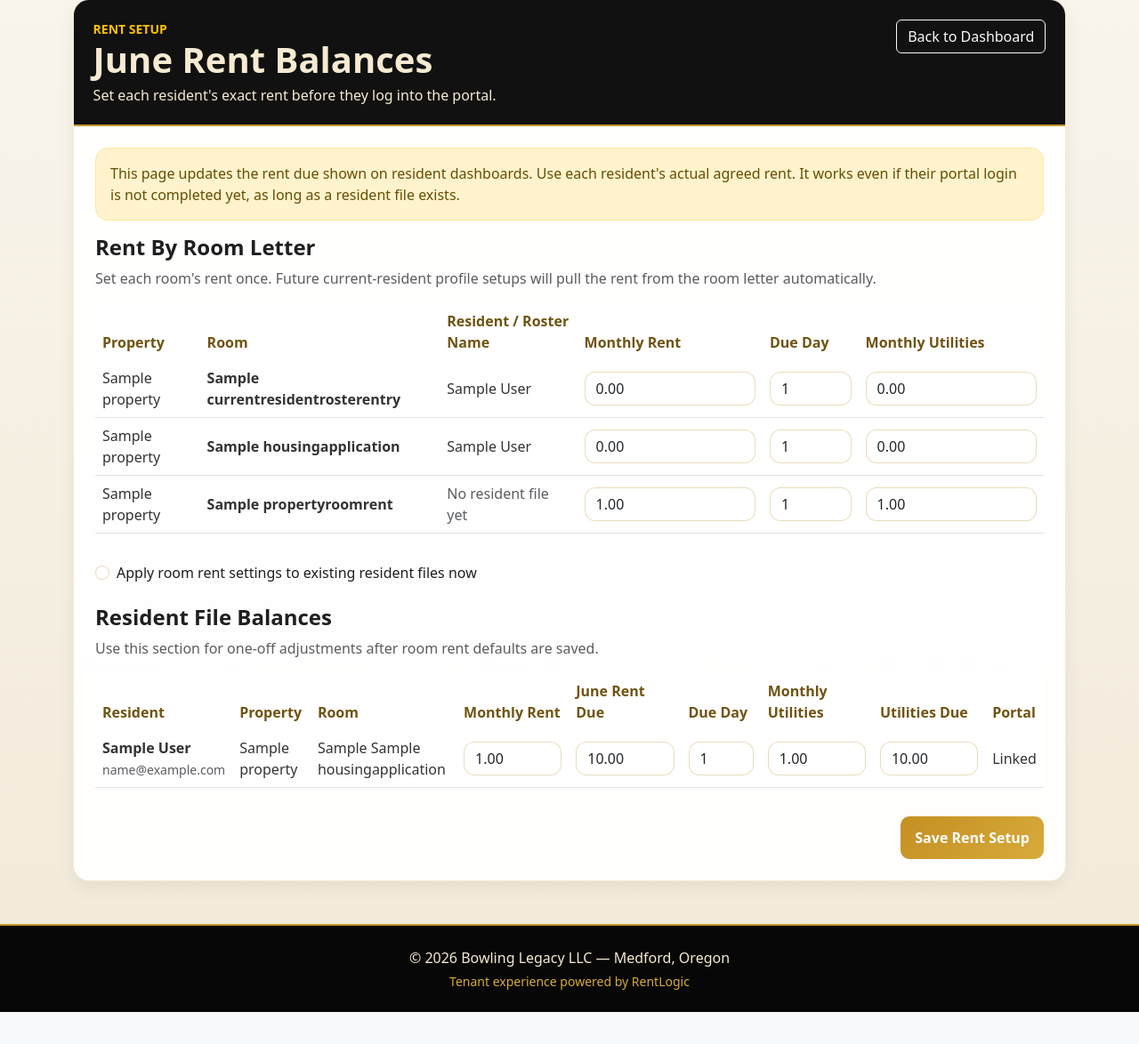
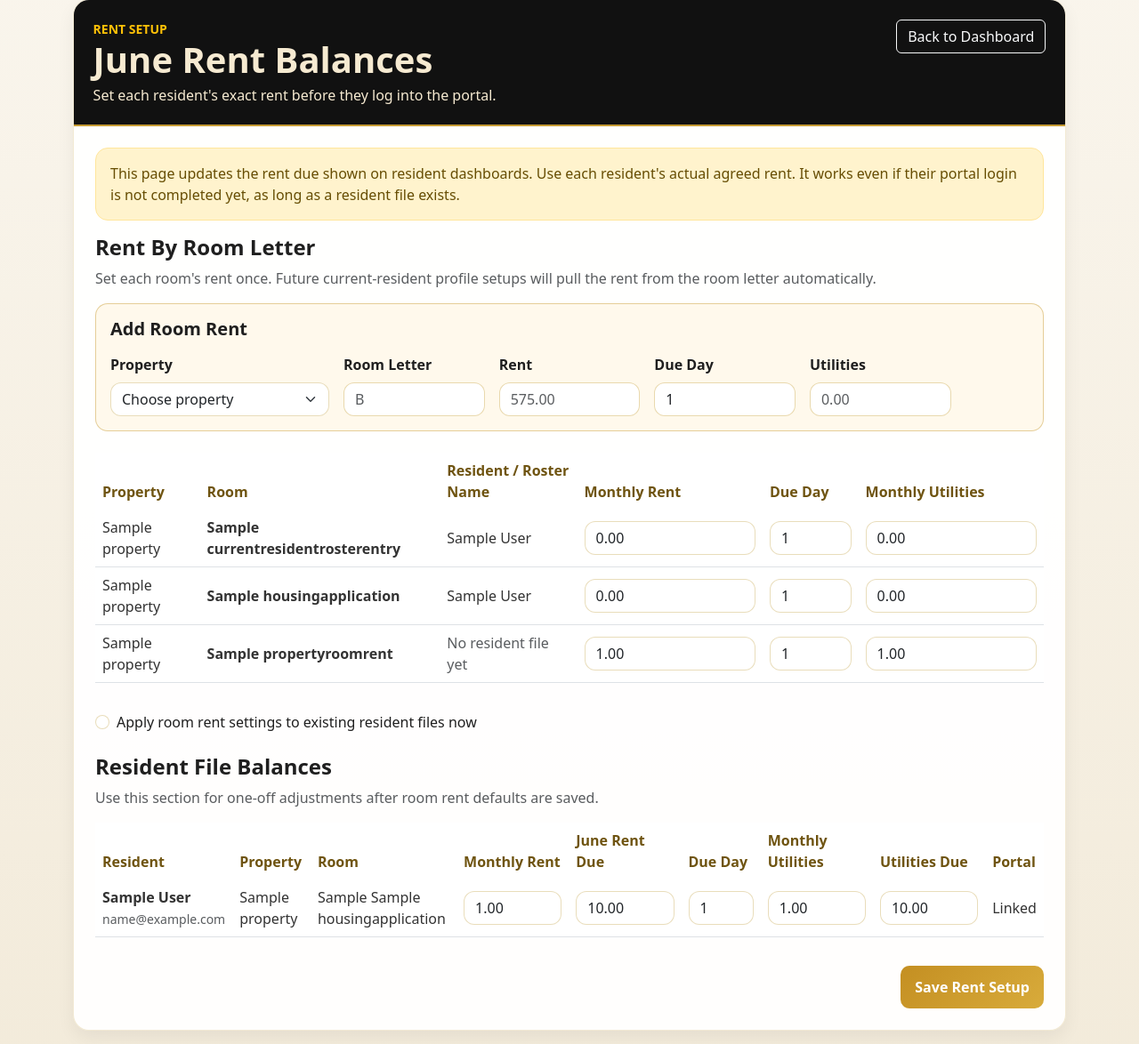
Before and after one commit to BowlingLegacy/property_mgmt, a Django app: page /landlord-dashboard/rent-setup/ in a window 1280 px wide. Shown: the part 155-1329 px from the top of the page at 89% size. Before the commit the page ends 1293 px from the top, so only its background shows below. Run offline with Django 5.2, Linux system fonts and the light colour scheme; a user stored in the database is signed in; tables that the repository leaves empty hold one stand-in row (values such as "Sample post").

Commit message:
Make room rent entry visible

```diff
--- a/main/views.py
+++ b/main/views.py
@@ -930,6 +930,34 @@ def landlord_rent_setup(request):
         room_applied_count = 0
         room_applied_resident_ids = set()
 
+        add_room_property_id = request.POST.get("add_room_property_id")
+        add_room_unit_label = (request.POST.get("add_room_unit_label") or "").strip()
+
+        if add_room_property_id and add_room_unit_label:
+            try:
+                property_id = int(add_room_property_id)
+            except (TypeError, ValueError):
+                property_id = None
+
+            if property_id in accessible_property_ids:
+                try:
+                    add_room_rent_due_day = int(request.POST.get("add_room_rent_due_day") or 1)
+                except (TypeError, ValueError):
+                    add_room_rent_due_day = 1
+                add_room_rent_due_day = min(max(add_room_rent_due_day, 1), 31)
+
+                PropertyRoomRent.objects.update_or_create(
+                    property_id=property_id,
+                    room_unit_label=add_room_unit_label,
+                    defaults={
+                        "monthly_rent": money(request.POST.get("add_room_monthly_rent")),
+                        "rent_due_day": add_room_rent_due_day,
+                        "utility_monthly": money(request.POST.get("add_room_utility_monthly")),
+                        "is_active": True,
+                    },
+                )
+                room_setting_count += 1
+
         for index in range(room_count):
             prefix = f"room_{index}_"
 
@@ -1060,6 +1088,7 @@ def landlord_rent_setup(request):
         return redirect("landlord_rent_setup")
 
     return render(request, "landlord_rent_setup.html", {
+        "properties": staff_managed_properties(request.user).order_by("name"),
         "room_rows": room_rows,
         "residents": residents,
     })
--- a/templates/landlord_rent_setup.html
+++ b/templates/landlord_rent_setup.html
@@ -20,6 +20,12 @@
 }
 .day-input {
     min-width: 72px;
+}
+.quick-room-card {
+    background: #fff9ec;
+    border: 1px solid rgba(197,154,50,.45);
+    border-radius: 14px;
+    padding: 1rem;
 }
 </style>
 
@@ -46,6 +52,41 @@
             <p class="text-muted">
                 Set each room's rent once. Future current-resident profile setups will pull the rent from the room letter automatically.
             </p>
+
+            <div class="quick-room-card mb-4">
+                <h3 class="h5 fw-bold mb-3">Add Room Rent</h3>
+                <div class="row g-3 align-items-end">
+                    <div class="col-md-3">
+                        <label class="form-label fw-bold">Property</label>
+                        <select class="form-select" name="add_room_property_id">
+                            <option value="">Choose property</option>
+                            {% for property in properties %}
+                                <option value="{{ property.id }}">{{ property.name }}</option>
+                            {% endfor %}
+                        </select>
+                    </div>
+
+                    <div class="col-md-2">
+                        <label class="form-label fw-bold">Room Letter</label>
+                        <input type="text" class="form-control" name="add_room_unit_label" placeholder="B">
+                    </div>
+
+                    <div class="col-md-2">
+                        <label class="form-label fw-bold">Rent</label>
+                        <input type="number" class="form-control" step="0.01" min="0" name="add_room_monthly_rent" placeholder="575.00">
+                    </div>
+
+                    <div class="col-md-2">
+                        <label class="form-label fw-bold">Due Day</label>
+                        <input type="number" class="form-control" min="1" max="31" name="add_room_rent_due_day" value="1">
+                    </div>
+
+                    <div class="col-md-2">
+                        <label class="form-label fw-bold">Utilities</label>
+                        <input type="number" class="form-control" step="0.01" min="0" name="add_room_utility_monthly" placeholder="0.00">
+                    </div>
+                </div>
+            </div>
 
             <div class="table-responsive mb-3">
                 <table class="table align-middle">
```
Also changed, not shown: main/tests.py (+29 -0 lines).
